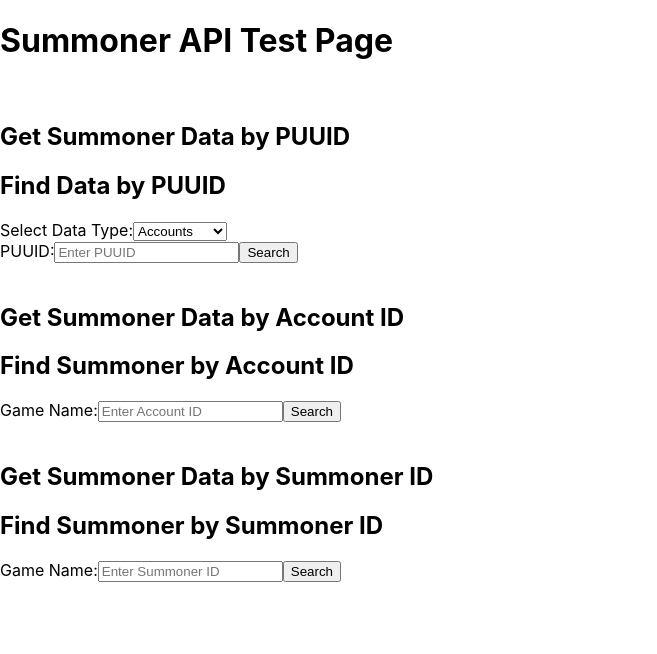
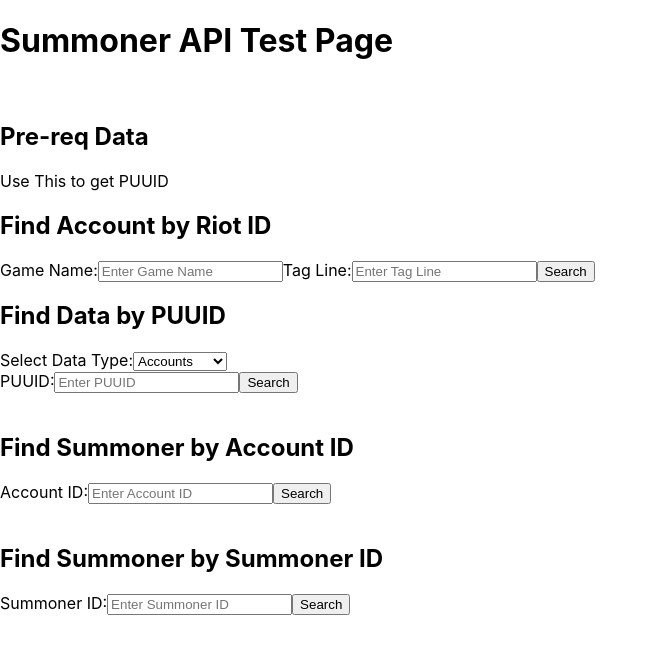
Before and after one commit to Chevy20/LeagueApp, a React (Create React App) app in the folder frontend/: page /summoner in a window 1280 px wide. Shown: the top 654 px of the page, without its empty margins (0-657 px from the left). Built offline with nearby package versions, Linux system fonts and the light colour scheme.

Commit message:
Pushing Summoner API Tests fixes

```diff
--- a/frontend/src/components/SummonerAccountIDForm.js
+++ b/frontend/src/components/SummonerAccountIDForm.js
@@ -27,7 +27,7 @@
             <h2>Find Summoner by Account ID </h2>
             <form onSubmit={handleSubmit}>
                 <label>
-                    Game Name:
+                    Account ID:
                     <input
                         type="text"
                         value={accountID}
--- a/frontend/src/components/SummonerIDForm.js
+++ b/frontend/src/components/SummonerIDForm.js
@@ -27,7 +27,7 @@
             <h2>Find Summoner by Summoner ID</h2>
             <form onSubmit={handleSubmit}>
                 <label>
-                    Game Name:
+                    Summoner ID:
                     <input
                         type="text"
                         value={summonerID}
--- a/frontend/src/pages/Summoner.js
+++ b/frontend/src/pages/Summoner.js
@@ -2,6 +2,7 @@
 import PUUIDForm from '../components/PUUIDForm';
 import SummonerAccountIDForm from '../components/SummonerAccountIDForm';
 import SummonerIDForm from '../components/SummonerIDForm';
+import RiotIdForm from '../components/RiotIdForm';
 
 const SummonerPage = () => {
     return (
@@ -9,17 +10,19 @@
             <h1>Summoner API Test Page</h1>
             <br></br>
             <div>
-                <h2>Get Summoner Data by PUUID</h2>
+                <h2>Pre-req Data</h2>
+                <p>Use This to get PUUID</p>
+                <RiotIdForm />
+            </div>
+            <div>
                 <PUUIDForm />
             </div>
             <br></br>
             <div>
-                <h2>Get Summoner Data by Account ID</h2>
                 <SummonerAccountIDForm />
             </div>
             <br></br>
             <div>
-                <h2>Get Summoner Data by Summoner ID</h2>
                 <SummonerIDForm />
             </div>
         </div>
```
